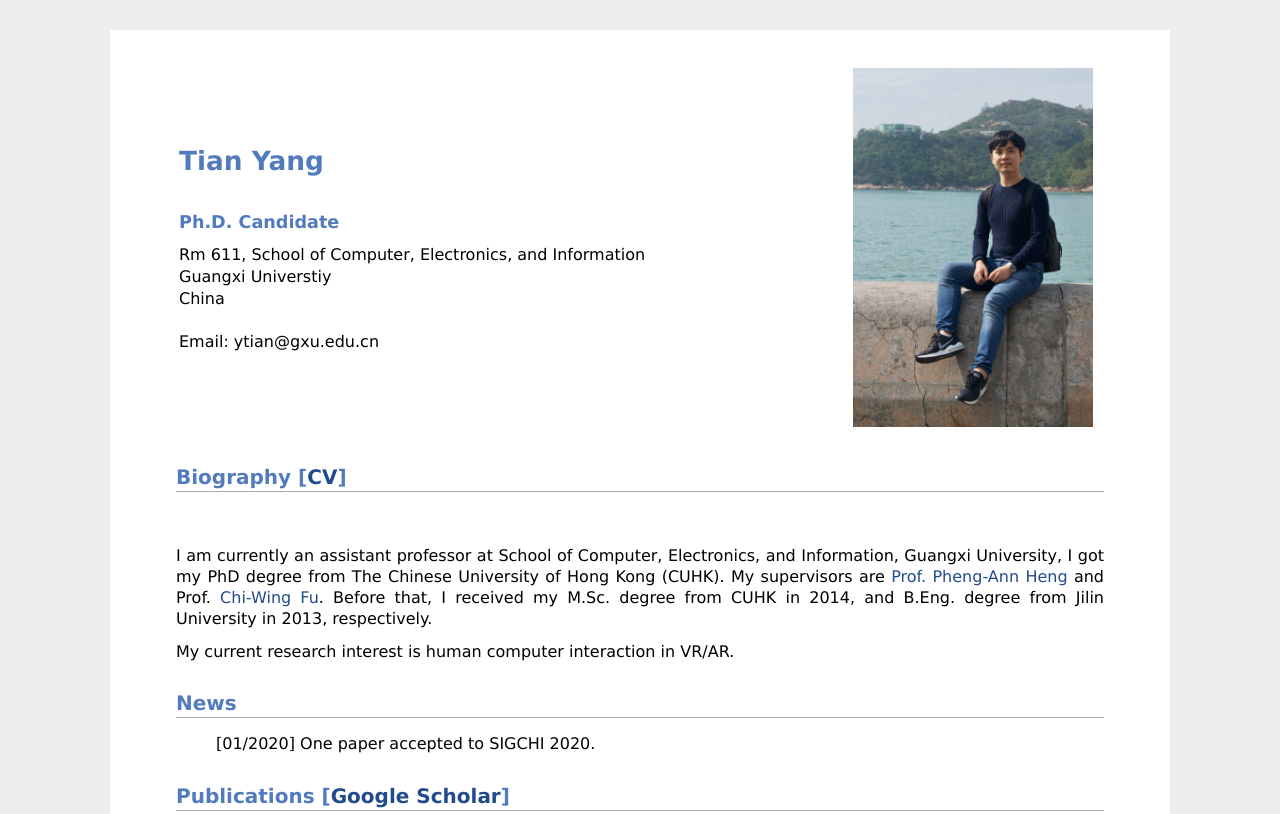
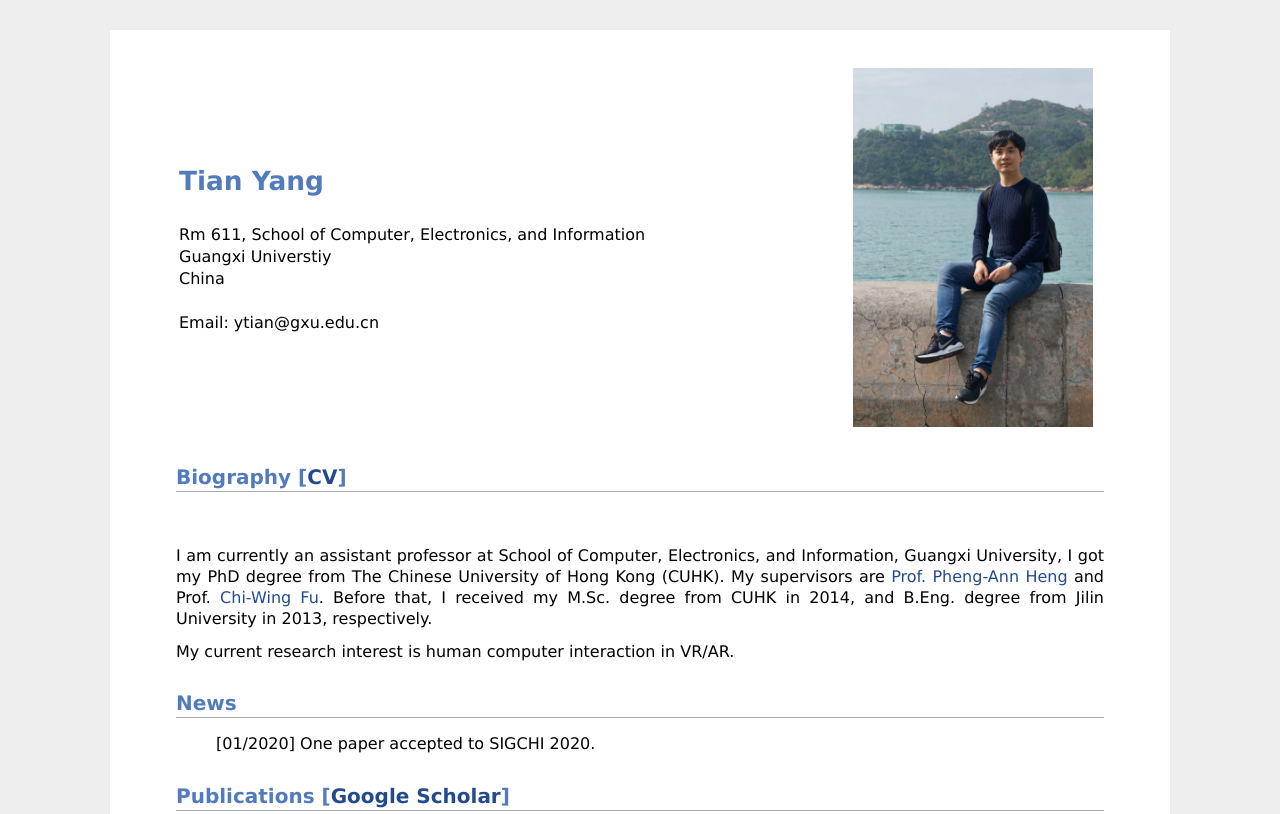
Before and after one commit to yang-tian-hzy/yang-tian-hzy.github.io, a plain HTML site: page index.html in a window 1280 px wide. Shown: the top 814 px of the page. Drawn offline with Linux system fonts and the light colour scheme.

Commit message:
Update index.html

```diff
--- a/index.html
+++ b/index.html
@@ -29,8 +29,6 @@
 					<h1><font face="Verdana"> Tian Yang </font></h1>
 					<!-- <h1><font face="Verdana"> 田阳 </font></h1> -->
 				</div>
-
-				<h3><font face="Verdana"> Ph.D. Candidate </font></h3>
 				<p><font face="Verdana">
 					Rm 611, School of Computer, Electronics, and Information <br>
 					Guangxi Universtiy <br>
```
